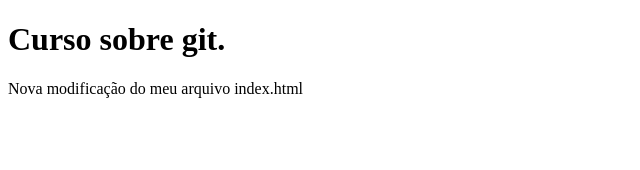
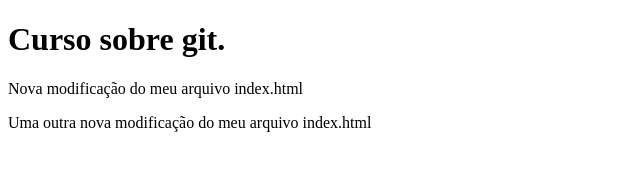
Before and after one commit to lineuxyz/curso-git, a plain HTML site: page index.html in a window 1280 px wide. Shown: the whole page, without its empty margins (0-640 px from the left). Drawn offline with Linux system fonts and the light colour scheme.

Commit message:
novas modificacoes no meu arquivo index.html

```diff
--- a/index.html
+++ b/index.html
@@ -8,5 +8,6 @@
 <body>
     <h1>Curso sobre git.</h1>
     <p>Nova modificação do meu arquivo index.html</p>
+    <p>Uma outra nova modificação do meu arquivo index.html</p>
 </body>
 </html>
```
